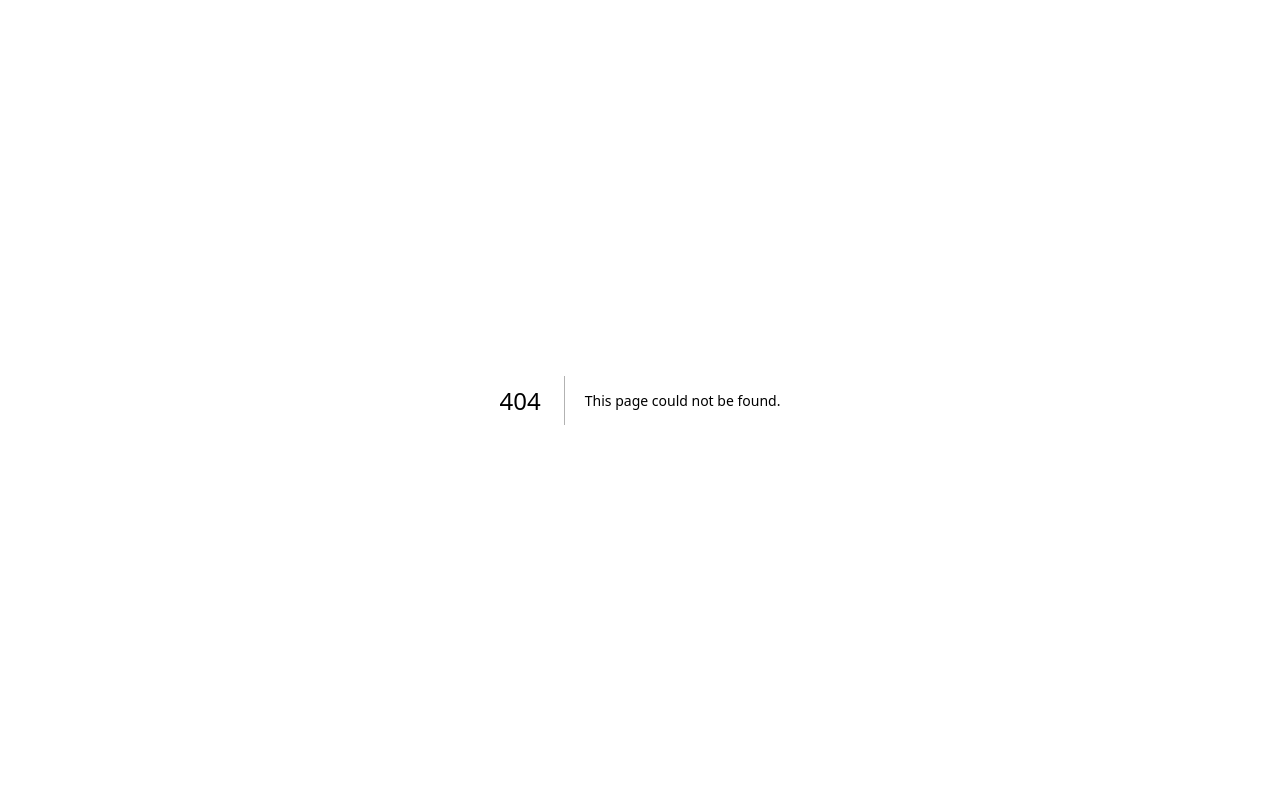
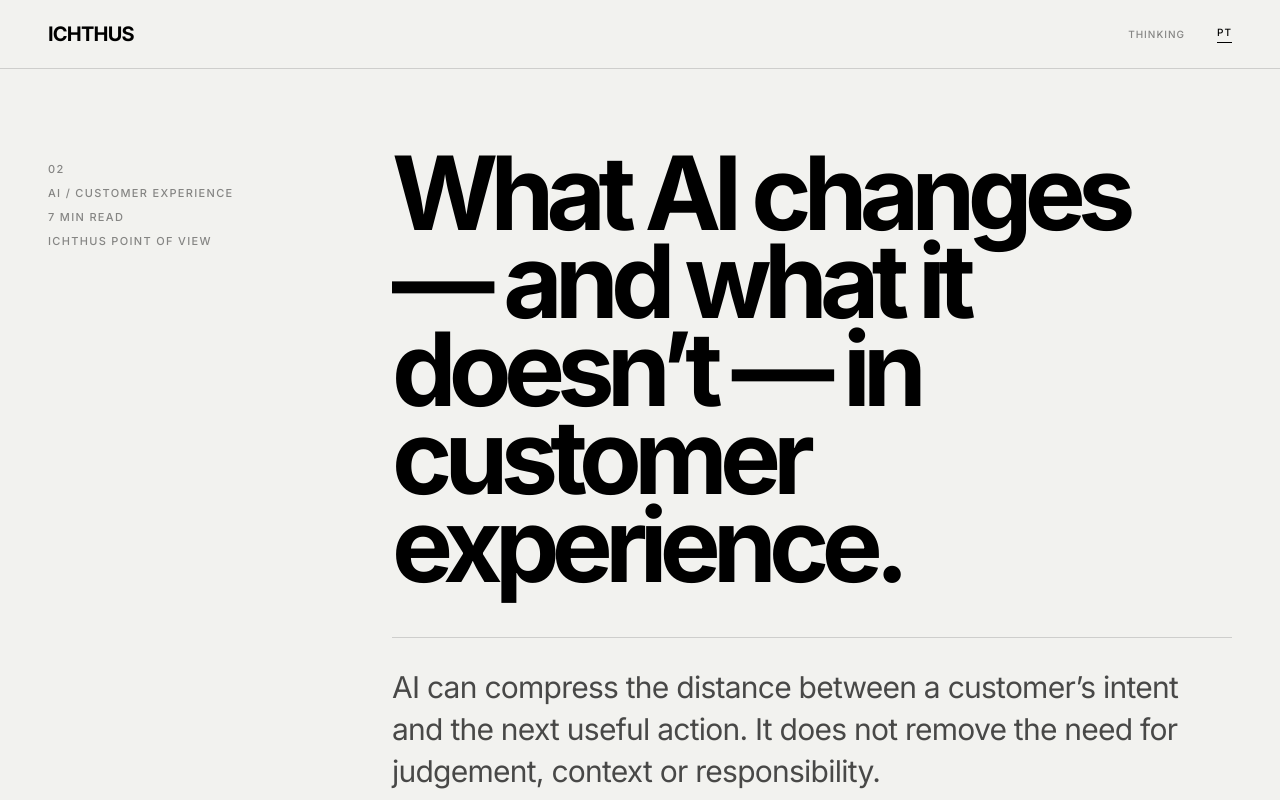
Before and after one commit to contatoagenciawin-ichthus/ichthus-site, a Next.js app: page /en/thinking/ai-customer-experience in a window 1280 px wide. Before the commit this address had no page. Shown: the top 800 px of the page. Built offline with nearby package versions, Linux system fonts and the light colour scheme.

Commit message:
feat: add EN Thinking article ai-customer-experience

```diff
--- /dev/null
+++ b/app/en/thinking/ai-customer-experience/page.tsx
@@ -0,0 +1,21 @@
+import type { Metadata } from "next"
+import { ThinkingArticlePage } from "@/components/thinking/thinking-article-page"
+import { thinkingEn } from "@/lib/thinking-content"
+
+const article = thinkingEn[1]
+
+export const metadata: Metadata = {
+  title: `${article.title} — Thinking — Ichthus`,
+  description: article.dek,
+}
+
+export default function Page() {
+  return (
+    <ThinkingArticlePage
+      article={article}
+      locale="en"
+      counterpartHref="/pt/thinking/ia-e-experiencia-do-cliente"
+      counterpartLabel="PT"
+    />
+  )
+}
```
